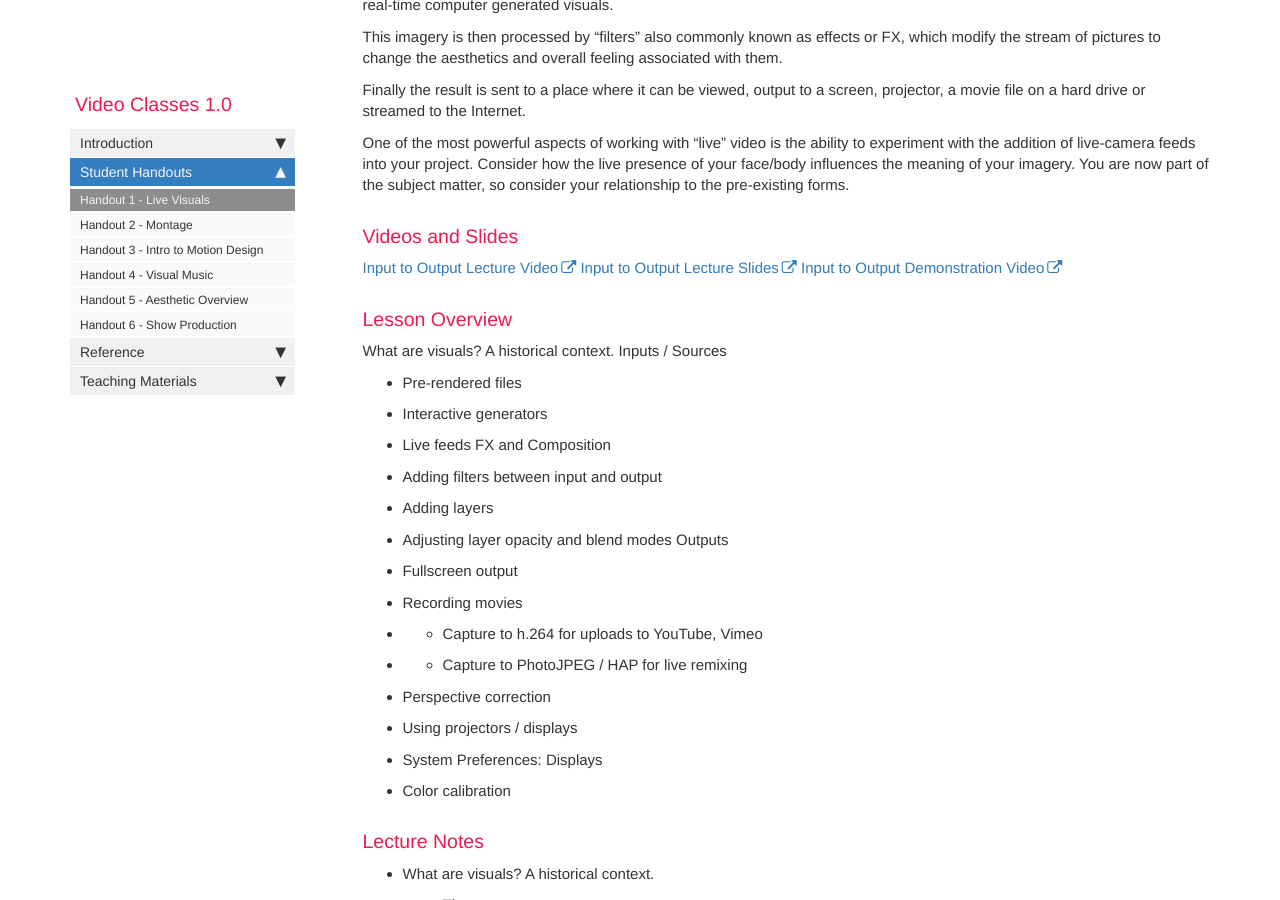
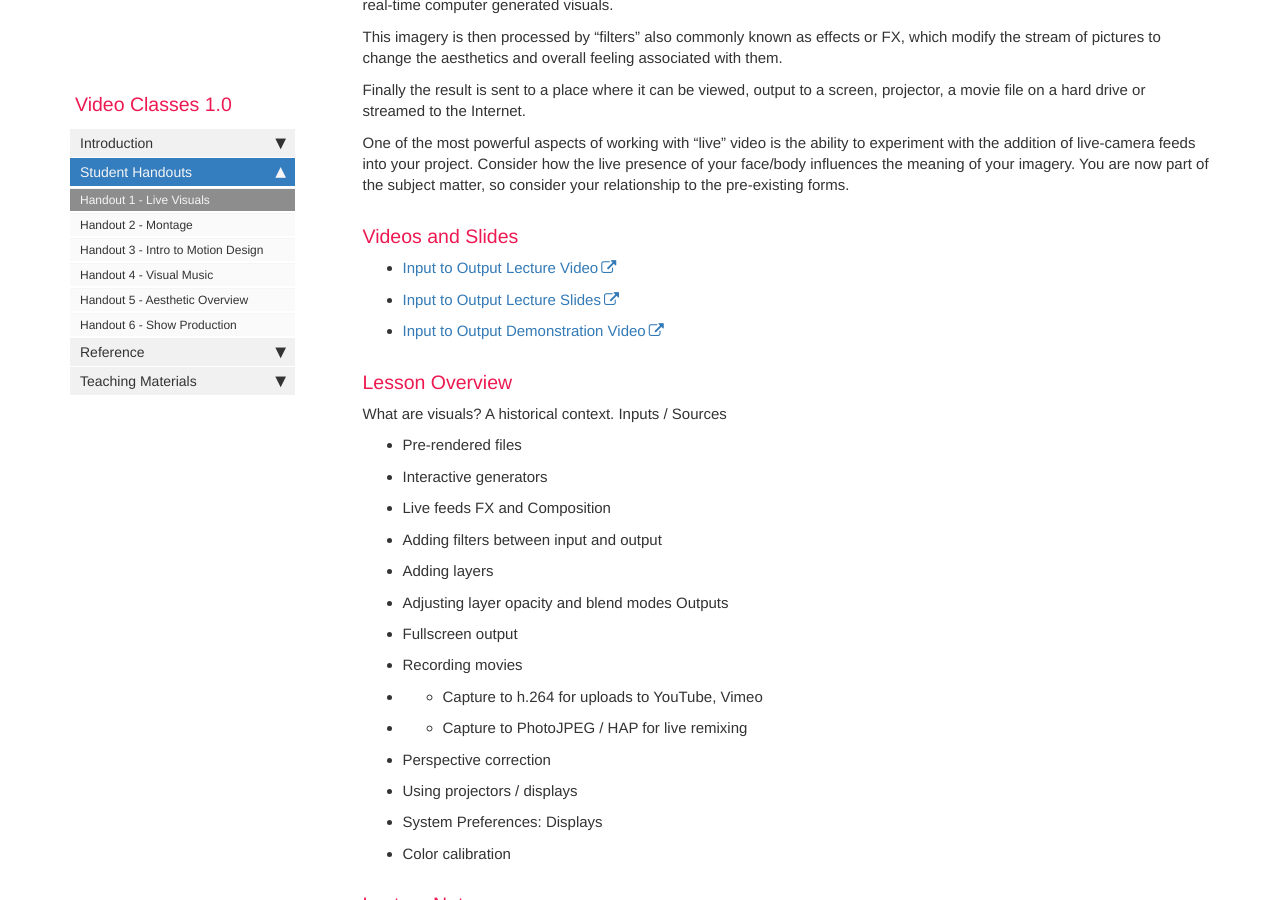
Before and after one commit to Vidvox/vvedu, a Jekyll site: the page built from pages/handouts/handout_module_1.md, in a window 1280 px wide and 900 px high, scrolled down 965 px. Built offline with Jekyll 4.4.1, drawn with Linux system fonts in a browser that asks for light colours; nearby versions of some CDN libraries; comment, search, counter and statistics services are not loaded.

Commit message:
Minor format fix

```diff
--- a/pages/handouts/handout_module_1.md
+++ b/pages/handouts/handout_module_1.md
@@ -29,9 +29,9 @@ One of the most powerful aspects of working with “live” video is the ability
 
 ### Videos and Slides
 
-[Input to Output Lecture Video](https://vimeo.com/289316023)
-[Input to Output Lecture Slides](https://docs.google.com/presentation/d/12Arx326oMkRXVu9xjnftlviyvkbhXMy1qJ31yW3yVuc)
-[Input to Output Demonstration Video](https://vimeo.com/289319159)
+* [Input to Output Lecture Video](https://vimeo.com/289316023)
+* [Input to Output Lecture Slides](https://docs.google.com/presentation/d/12Arx326oMkRXVu9xjnftlviyvkbhXMy1qJ31yW3yVuc)
+* [Input to Output Demonstration Video](https://vimeo.com/289319159)
 
 ### Lesson Overview
 
@@ -129,9 +129,9 @@ This week, we will explore interactive concepts that extend the moving image bey
 
 ### Videos and Slides
 
-[Responsiveness Lecture Video](https://vimeo.com/290539286)
-[Responsiveness Lecture Slides](https://docs.google.com/presentation/d/1Dd04BLD53DW9HhfK7iyAmnumrnaLyUA8HimJAjkzSrY)
-[Responsiveness Demonstration Video](https://vimeo.com/290573189)
+* [Responsiveness Lecture Video](https://vimeo.com/290539286)
+* [Responsiveness Lecture Slides](https://docs.google.com/presentation/d/1Dd04BLD53DW9HhfK7iyAmnumrnaLyUA8HimJAjkzSrY)
+* [Responsiveness Demonstration Video](https://vimeo.com/290573189)
 
 ### Lesson Overview
 
```
Also changed, not shown: pages/teaching/teaching_module_1.md (+4 -4 lines).
